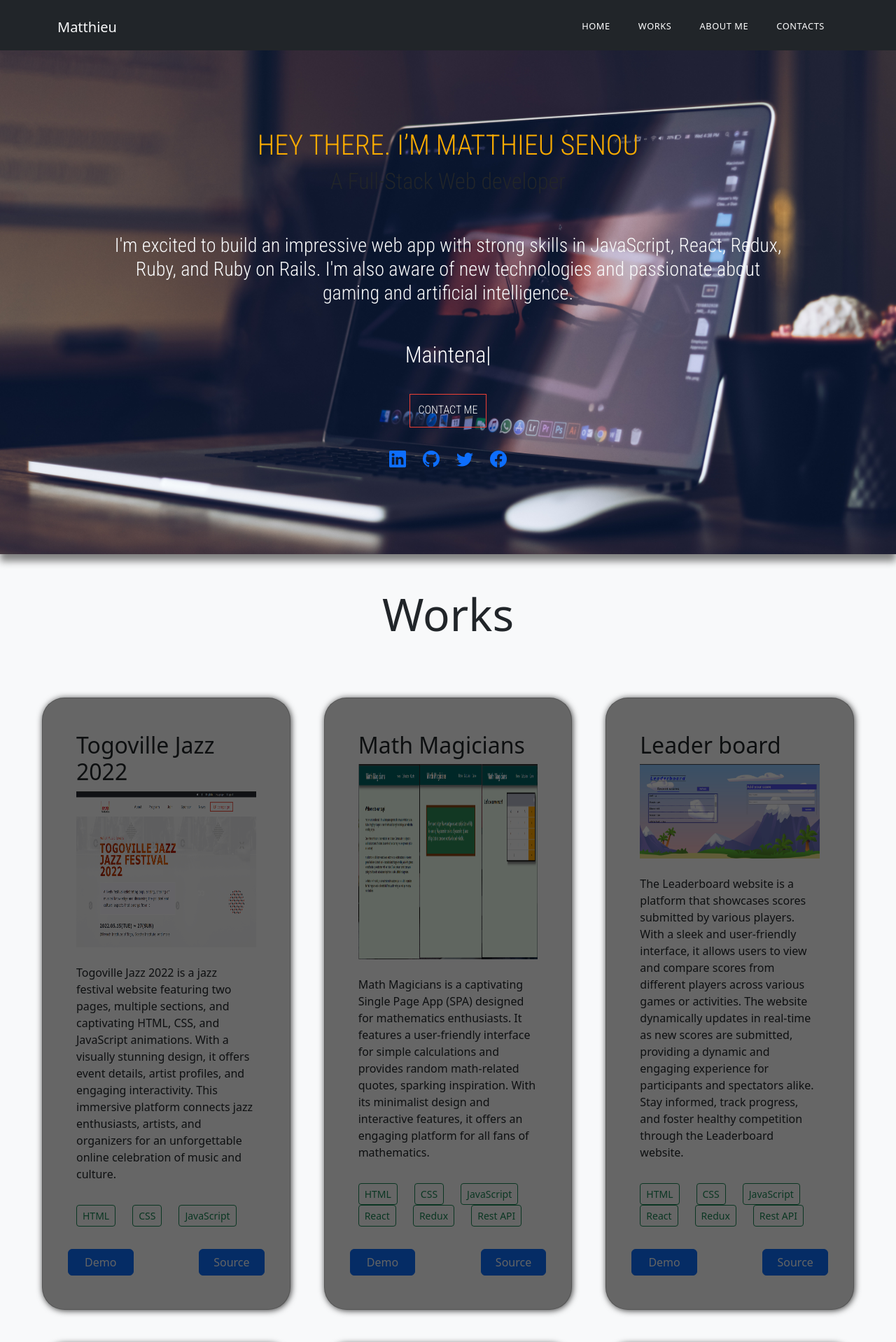
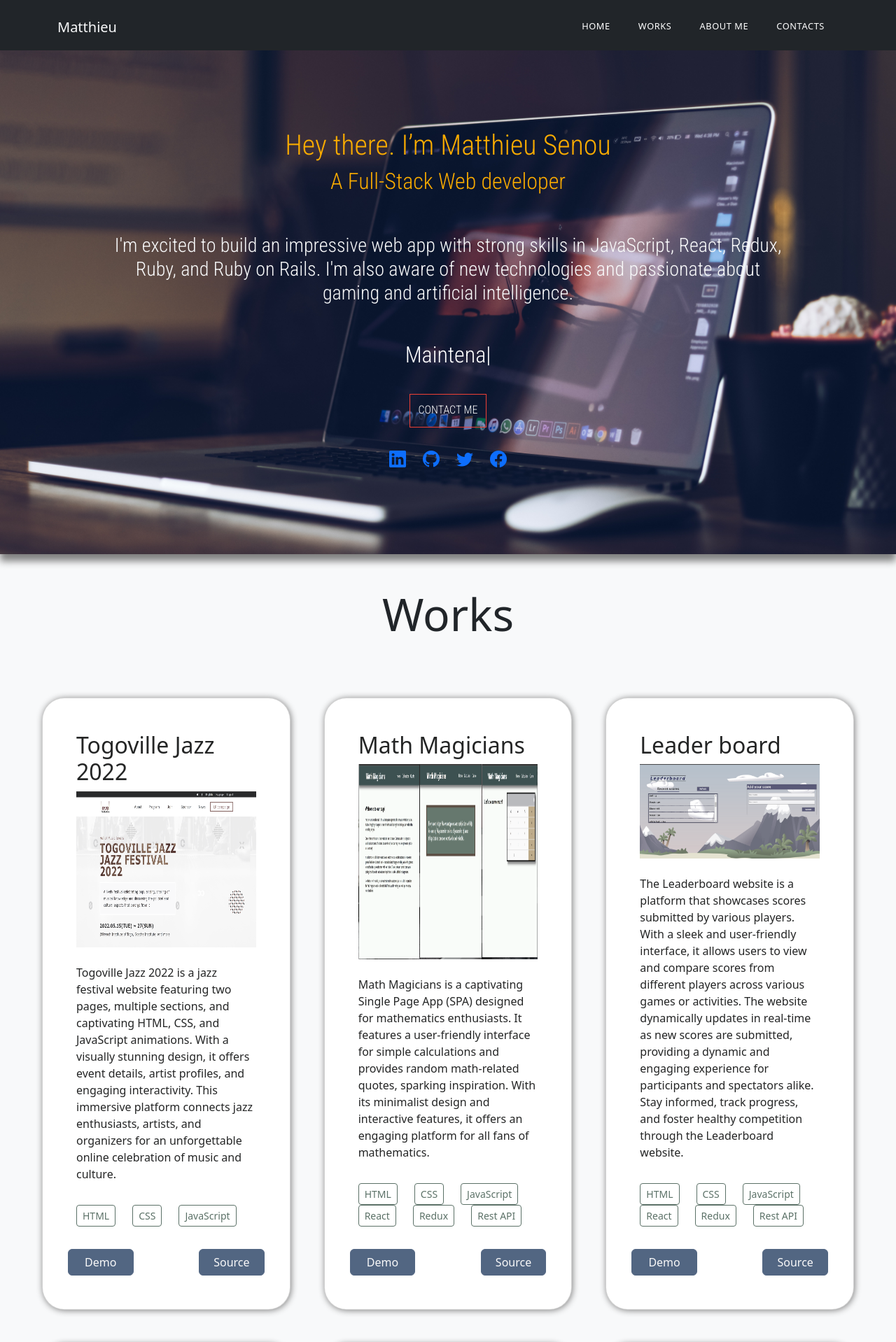
Before and after one commit to Matthieu96Code/portfolio-react-bootstrap, a React (Create React App) app: page / in a window 1280 px wide. Shown: the top 1918 px of the page at 70% size. Built offline with nearby package versions, Linux system fonts and the light colour scheme.

Commit message:
Set header text in normal case and card hover

```diff
--- a/src/App.css
+++ b/src/App.css
@@ -79,9 +79,10 @@ nav ul li {
   font-family: "Roboto Condensed", sans-serif;
 }
 
-.main-info h1 {
+.main-info h1,
+.main-info h2 {
   color: var(--primary-orange);
-  text-transform: uppercase;
+  /* text-transform: uppercase; */
 }
 
 /* ----------TYPED TEXT ----------------- */
@@ -110,8 +111,7 @@ nav ul li {
 }
 
 .card {
-  /* background-color: black !important; */
-  filter: brightness(40%);
+  filter: grayscale(80%);
   transition: transform 0.5s;
   box-shadow: gray 1px 1px 10px !important;
 }
```
